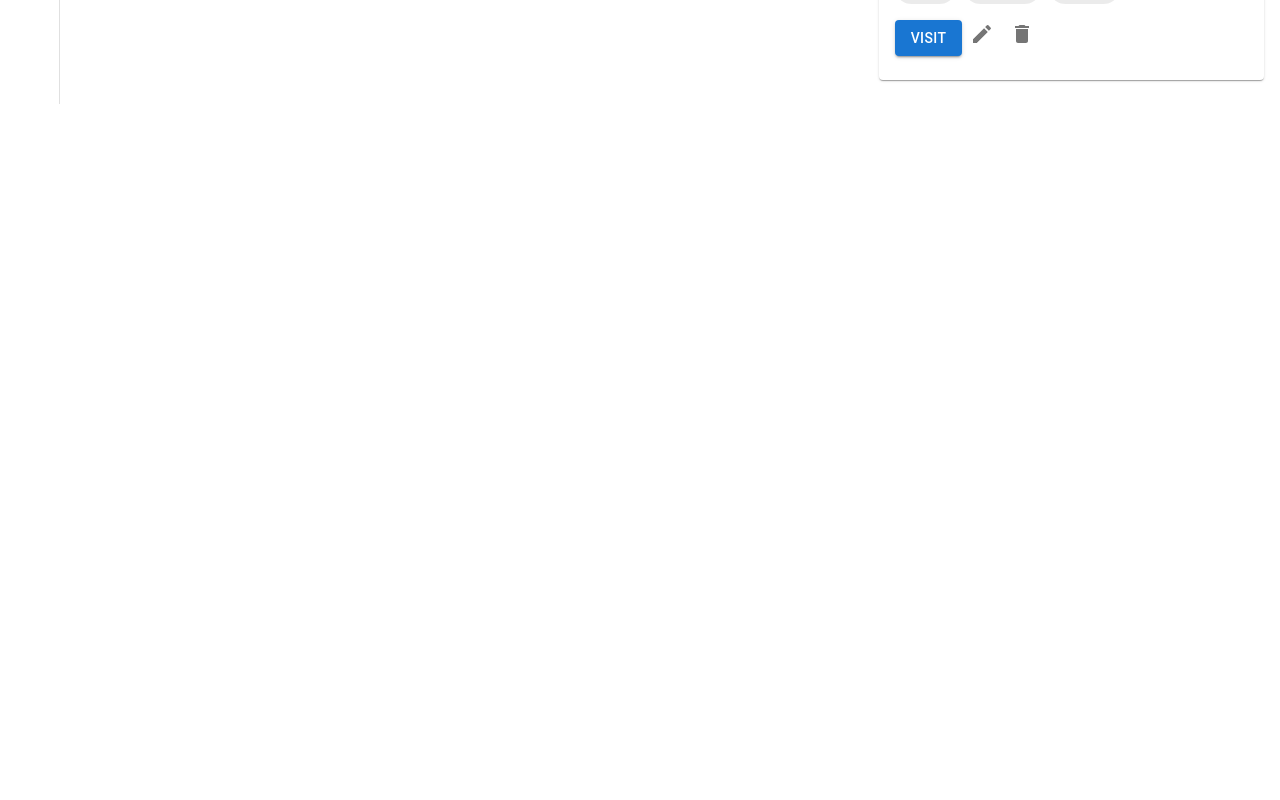
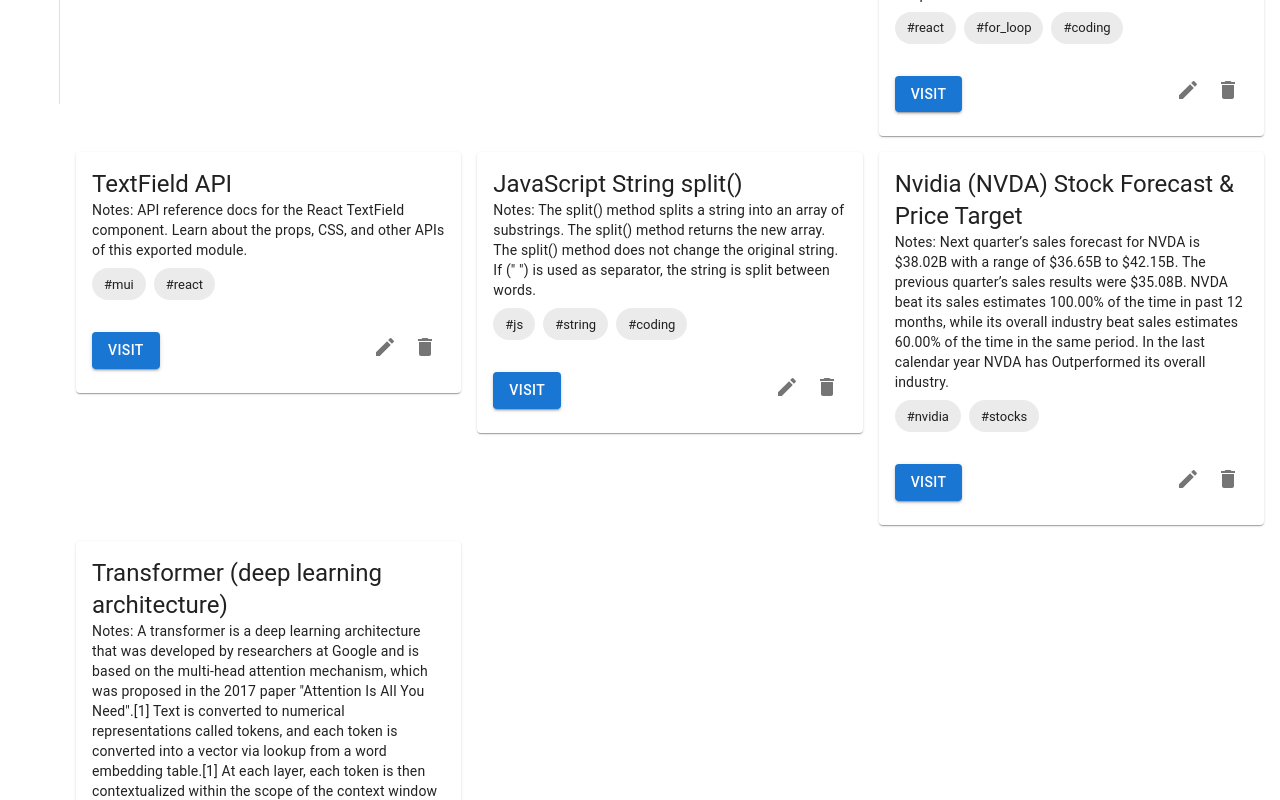
Before and after one commit to ab1hi2shek/BookmarkAIFrontend, a React (Vite) app: page / in a window 1280 px wide. Shown: the part 760-1560 px from the top of the page. Before the commit the page ends 856 px from the top, so only its background shows below. Built offline with nearby package versions, Linux system fonts and the light colour scheme.

Commit message:
bookmarks as reducers

```diff
--- a/src/components/BookmarkCard.jsx
+++ b/src/components/BookmarkCard.jsx
@@ -3,25 +3,38 @@ import { Card, CardContent, Typography, Button, Grid, IconButton, Chip, Box } fr
 import EditIcon from '@mui/icons-material/Edit';
 import DeleteIcon from '@mui/icons-material/Delete';
 import EditBookmarkModal from './EditBookmarkModal';
+import { deleteBookmark, editBookmark } from '../features/bookmarks/bookmarksSlice';
+import { selectFilteredBookmarks } from '../features/bookmarks/bookmarksSelectors';
+import { useSelector, useDispatch } from 'react-redux';
 
-const BookmarkCard = ({ bookmarks, onDelete, onEdit }) => {
+const BookmarkCard = () => {
     const [editModalOpen, setEditModalOpen] = useState(false);
     const [selectedBookmark, setSelectedBookmark] = useState(null);
 
-    const handleEditClick = (bookmark) => {
-        setSelectedBookmark(bookmark);
-        setEditModalOpen(true);
+    // Use selectors to get the filtered bookmarks.
+    const dispatch = useDispatch();
+    const filteredBookmarks = useSelector(selectFilteredBookmarks);
+
+    const handleSave = (updatedBookmark) => {
+        dispatch(editBookmark({ updatedBookmark }));
+        setEditModalOpen(false);
     };
 
-    const handleSave = (updatedBookmark) => {
-        onEdit(updatedBookmark);
-        setEditModalOpen(false);
+    // Handle bookmark deletion by dispatching the deleteBookmark action
+    const handleDeleteBookmark = (id) => {
+        dispatch(deleteBookmark(id));
+    };
+
+    // Handle bookmark editing by dispatching the editBookmark action
+    const handleEditBookmark = (updatedBookmark) => {
+        setSelectedBookmark(updatedBookmark);
+        setEditModalOpen(true);
     };
 
     return (
         <>
-            <Grid container spacing={2}>
-                {bookmarks.map((bookmark) => (
+            <Grid container spacing={2} marginTop={1}>
+                {filteredBookmarks.map((bookmark) => (
                     <Grid item xs={4} key={bookmark.id}>
                         <Card>
                             <CardContent>
@@ -29,9 +42,17 @@ const BookmarkCard = ({ bookmarks, onDelete, onEdit }) => {
                                 <Typography variant="body2">Notes: {bookmark.notes}</Typography>
                                 <Box sx={{ mt: 1 }}>
                                     {bookmark.tags.map((tag, index) => (
-                                        <Chip key={index} label={tag} sx={{ mr: 1, mb: 1 }} />
+                                        <Chip key={index} label={tag.split("-")[1]} sx={{ mr: 1, mb: 1 }} />
                                     ))}
                                 </Box>
+                                <Box
+                                    sx={{
+                                        mt: 2,
+                                        display: 'flex',
+                                        justifyContent: 'space-between',
+                                        alignItems: 'center',
+                                    }}
+                                >
                                     <Button
                                         variant="contained"
                                         color="primary"
@@ -41,12 +62,15 @@ const BookmarkCard = ({ bookmarks, onDelete, onEdit }) => {
                                     >
                                         Visit
                                     </Button>
-                                <IconButton onClick={() => handleEditClick(bookmark)}>
+                                    <Box>
+                                        <IconButton onClick={() => handleEditBookmark(bookmark)}>
                                             <EditIcon />
                                         </IconButton>
-                                <IconButton onClick={() => onDelete(bookmark.id)}>
+                                        <IconButton onClick={() => handleDeleteBookmark(bookmark.id)}>
                                             <DeleteIcon />
                                         </IconButton>
+                                    </Box>
+                                </Box>
                             </CardContent>
                         </Card>
                     </Grid>
--- a/src/components/BookmarkList.jsx
+++ b/src/components/BookmarkList.jsx
@@ -1,19 +1,18 @@
-import React, { useState } from 'react';
-import { List, ListItem, ListItemText } from '@mui/material';
-import { getBookmarksList } from '../data/bookmarkData';
+import React from 'react';
+import { List, ListItem, ListItemText, ListItemButton } from '@mui/material';
+import { useSelector } from 'react-redux';
+import { selectFilteredBookmarks } from '../features/bookmarks/bookmarksSelectors';
 
 const BookmarkList = ({ onBookmarkClick }) => {
-    const bookmarks = getBookmarksList();
+    const filteredBookmarks = useSelector(selectFilteredBookmarks);
 
     return (
         <List>
-            {bookmarks.map((bookmark) => (
-                <ListItem
-                    button
-                    key={bookmark.id}
-                    onClick={() => onBookmarkClick(bookmark)}
-                >
-                    <ListItemText primary={bookmark.title} />
+            {filteredBookmarks.map((bookmark) => (
+                <ListItem key={bookmark.id}>
+                    <ListItemButton onClick={() => onBookmarkClick(bookmark)}>
+                        <ListItemText primary={bookmark.title} />
+                    </ListItemButton>
                 </ListItem>
             ))}
         </List>
--- a/src/components/Breadcrumbs.jsx
+++ b/src/components/Breadcrumbs.jsx
@@ -4,7 +4,7 @@ import HomeIcon from '@mui/icons-material/Home';
 import { useDispatch, useSelector } from 'react-redux';
 import { toggleSelectedTags } from '../features/tags/tagsSlice';
 
-const Breadcrumbs = ({ onTagClick }) => {
+const Breadcrumbs = () => {
 
     const dispatch = useDispatch();
     const allTags = useSelector((state) => state.tags.allTags);
--- a/src/components/EditBookmarkModal.jsx
+++ b/src/components/EditBookmarkModal.jsx
@@ -1,10 +1,19 @@
-import React, { useState } from 'react';
+import React, { useState, useEffect } from 'react';
 import { Modal, Box, TextField, Button, Chip, Typography } from '@mui/material';
 
 const EditBookmarkModal = ({ open, onClose, bookmark, onSave }) => {
-    const [title, setTitle] = useState(bookmark.title);
-    const [notes, setNotes] = useState(bookmark.notes);
-    const [tags, setTags] = useState(bookmark.tags.join(', '));
+    const [title, setTitle] = useState('');
+    const [notes, setNotes] = useState('');
+    const [tags, setTags] = useState([]);
+
+    // Sync state with the selectedTagForEdit prop
+    useEffect(() => {
+        if (bookmark) {
+            setTitle(bookmark.title || '');
+            setNotes(bookmark.notes || '');
+            setTags(bookmark.tags ? bookmark.tags.join(', ') : [])
+        }
+    }, [bookmark]);
 
     const handleSave = () => {
         const updatedBookmark = {
@@ -25,13 +34,21 @@ const EditBookmarkModal = ({ open, onClose, bookmark, onSave }) => {
                     top: '50%',
                     left: '50%',
                     transform: 'translate(-50%, -50%)',
-                    width: 400,
+                    width: '60vw',
                     bgcolor: 'background.paper',
                     boxShadow: 24,
                     p: 4,
                 }}
             >
-                <Typography variant="h6">Edit Bookmark</Typography>
+                <Typography variant="h5" textAlign="center">Edit Bookmark</Typography>
+                <TextField
+                    label="URL"
+                    fullWidth
+                    value={bookmark.url}
+                    onChange={(e) => setTitle(e.target.value)}
+                    sx={{ mt: 2 }}
+                    disabled
+                />
                 <TextField
                     label="Title"
                     fullWidth
@@ -43,7 +60,7 @@ const EditBookmarkModal = ({ open, onClose, bookmark, onSave }) => {
                     label="Notes"
                     fullWidth
                     multiline
-                    rows={4}
+                    rows={6}
                     value={notes}
                     onChange={(e) => setNotes(e.target.value)}
                     sx={{ mt: 2 }}
--- a/src/components/EditTagModal.jsx
+++ b/src/components/EditTagModal.jsx
@@ -4,13 +4,9 @@ import { Modal, Box, TextField, Button, Typography } from '@mui/material';
 const EditTagModal = ({ open, onClose, selectedTagForEdit, onSave }) => {
     const [tagName, setTagName] = useState('');
 
-    console.log("selectedTagForEdit = " + JSON.stringify(selectedTagForEdit));
-
     // Sync state with the selectedTagForEdit prop
     useEffect(() => {
-        console.log("haha0 = " + selectedTagForEdit)
         if (selectedTagForEdit) {
-            console.log("haha = " + selectedTagForEdit)
             setTagName(selectedTagForEdit.name || ''); // Set name or fallback to an empty string
         }
     }, [selectedTagForEdit]);
--- a/src/components/MainLayout.jsx
+++ b/src/components/MainLayout.jsx
@@ -1,64 +1,13 @@
 import React, { useState } from 'react';
 import Breadcrumbs from './Breadcrumbs';
 import BookmarkCard from './BookmarkCard';
-import { getBookmarksList, getTagsList } from '../data/bookmarkData';
 
 const MainLayout = () => {
-    const [selectedTags, setSelectedTags] = useState([]);
-    const [bookmarks, setBookmarks] = useState(getBookmarksList());
-
-    const handleTagClick = (tag) => {
-        if (selectedTags.includes(tag)) {
-            setSelectedTags(selectedTags.filter((t) => t !== tag));
-        } else {
-            setSelectedTags([...selectedTags, tag]);
-        }
-    };
-
-    const handleDeleteBookmark = (id) => {
-        setBookmarks(bookmarks.filter((bookmark) => bookmark.id !== id));
-    };
-
-    const handleEditBookmark = (updatedBookmark) => {
-        setBookmarks(
-            bookmarks.map((bookmark) =>
-                bookmark.id === updatedBookmark.id ? updatedBookmark : bookmark
-            )
-        );
-    };
-
-    const handleEditTag = (oldTag, newTag) => {
-        const updatedBookmarks = bookmarks.map((bookmark) => ({
-            ...bookmark,
-            tags: bookmark.tags.map((tag) => (tag === oldTag ? newTag : tag)),
-        }));
-        setBookmarks(updatedBookmarks);
-    };
-
-    const handleDeleteTag = (tag) => {
-        const updatedBookmarks = bookmarks
-            .map((bookmark) => ({
-                ...bookmark,
-                tags: bookmark.tags.filter((t) => t !== tag),
-            }))
-            .filter((bookmark) => bookmark.tags.length > 0); // Remove bookmarks with no tags
-        setBookmarks(updatedBookmarks);
-    };
-
-    const filteredBookmarks = selectedTags.length
-        ? bookmarks.filter((bookmark) =>
-            bookmark.tags.some((tag) => selectedTags.includes(tag))
-        )
-        : bookmarks;
 
     return (
         <div style={{ flex: 1, padding: '16px' }}>
-            <Breadcrumbs selectedTags={selectedTags} onTagClick={handleTagClick} />
-            <BookmarkCard
-                bookmarks={filteredBookmarks}
-                onDelete={handleDeleteBookmark}
-                onEdit={handleEditBookmark}
-            />
+            <Breadcrumbs />
+            <BookmarkCard />
         </div>
     );
 };
--- a/src/components/TagList.jsx
+++ b/src/components/TagList.jsx
@@ -11,12 +11,10 @@ const TagList = () => {
     const [selectedTagForUpdate, setSelectedTagForUpdate] = useState(null);
 
     const dispatch = useDispatch();
-
     const allTags = useSelector((state) => state.tags.allTags);
 
     const handleEditClick = (tag) => {
         setSelectedTagForUpdate(tag);
-        console.log("new = " + JSON.stringify(tag))
         setEditModalOpen(true);
     };
 
--- a/src/data/bookmarkData.js
+++ b/src/data/bookmarkData.js
@@ -5,7 +5,7 @@ export const getBookmarksList = () => {
         title: 'React learning tutorial',
         id: 'bookmark1',
         notes: 'Basic react tutorial to start. I want to get it done by this week.',
-        tags: ['#react', '#self-project', '#coding'],
+        tags: ['tag-#react', 'tag-#self_project', 'tag-#coding'],
         url: 'https://legacy.reactjs.org/docs/handling-events.html',
     };
 
@@ -13,7 +13,7 @@ export const getBookmarksList = () => {
         title: 'Chatgpt playground',
         id: 'bookmark2',
         notes: 'Chatgpt playground to ask questions',
-        tags: ['#chatgpt', '#ai'],
+        tags: ['tag-#chatgpt', 'tag-#ai'],
         url: 'https://chatgpt.com/',
     };
 
@@ -21,7 +21,7 @@ export const getBookmarksList = () => {
         title: 'User-defined types and hoisting in JavaScript',
         id: 'bookmark3',
         notes: `User-defined types and hoisting in JavaScript`,
-        tags: ['#js', '#js-types', '#hoisting', '#user-defined', '#react'],
+        tags: ['tag-#js', 'tag-#js_types', 'tag-#hoisting', 'tag-#user_defined', 'tag-#react'],
         url: `https://medium.com/@_benaston/user-defined-types-in-javascript-and-hoisting-6337c929a339`,
     };
 
@@ -29,7 +29,7 @@ export const getBookmarksList = () => {
         title: 'Reddit groups ban X links in protest at Musk arm gesture',
         id: 'bookmark4',
         notes: "More than 100 Reddit communities have banned users from posting links to X in protest at owner Elon Musk's controversial arm gesture at a rally celebrating Donald Trump's return to office.",
-        tags: ['#musk', '#trump', '#news'],
+        tags: ['tag-#musk', 'tag-#trump', 'tag-#news'],
         url: 'https://www.bbc.com/news/articles/c77r1p887e5o',
     };
 
@@ -37,7 +37,7 @@ export const getBookmarksList = () => {
         title: 'Introducing JSX from react website',
         id: 'bookmark5',
         notes: 'SX produces React “elements”. We will explore rendering them to the DOM in the next section. Below, you can find the basics of JSX necessary to get you started.',
-        tags: ['#react', '#jsx', '#coding'],
+        tags: ['tag-#react', 'tag-#jsx', 'tag-#coding'],
         url: 'https://legacy.reactjs.org/docs/introducing-jsx.html',
     };
 
@@ -45,8 +45,40 @@ export const getBookmarksList = () => {
         title: 'How do you loop inside React JSX?',
         id: 'bookmark6',
         notes: 'You have a set of elements, and you’d like to loop over them to generate a JSX partial. In templating languages, you can write a for loop directly inside the template. You have a set of elements, and you’d like to loop over them to generate a JSX partial. In templating languages, you can write a for loop directly inside the template. You have a set of elements, and you’d like to loop over them to generate a JSX partial. In templating languages, you can write a for loop directly inside the template. You have a set of elements, and you’d like to loop over them to generate a JSX partial. In templating languages, you can write a for loop directly inside the template.',
-        tags: ['#react', '#for-loop', '#coding'],
+        tags: ['tag-#react', 'tag-#for_loop', 'tag-#coding'],
         url: 'https://sentry.io/answers/react-for-loops/',
+    };
+
+    const bookmark7 = {
+        title: 'TextField API',
+        id: 'bookmark7',
+        notes: 'API reference docs for the React TextField component. Learn about the props, CSS, and other APIs of this exported module.',
+        tags: ['tag-#mui', 'tag-#react'],
+        url: 'https://mui.com/material-ui/api/text-field/?srsltid=AfmBOoo-Z_iIucWP6r-e9w6e1p6ViI-9_CN3y9LK-EdeTIVd4LUCZLFw',
+    };
+
+    const bookmark8 = {
+        title: 'JavaScript String split()',
+        id: 'bookmark8',
+        notes: 'The split() method splits a string into an array of substrings. The split() method returns the new array. The split() method does not change the original string. If (" ") is used as separator, the string is split between words.',
+        tags: ['tag-#js', 'tag-#string', 'tag-#coding'],
+        url: 'https://www.w3schools.com/jsref/jsref_split.asp',
+    };
+
+    const bookmark9 = {
+        title: 'Nvidia (NVDA) Stock Forecast & Price Target',
+        id: 'bookmark9',
+        notes: 'Next quarter’s sales forecast for NVDA is $38.02B with a range of $36.65B to $42.15B. The previous quarter’s sales results were $35.08B. NVDA beat its sales estimates 100.00% of the time in past 12 months, while its overall industry beat sales estimates 60.00% of the time in the same period. In the last calendar year NVDA has Outperformed its overall industry.',
+        tags: ['tag-#nvidia', 'tag-#stocks'],
+        url: 'https://www.tipranks.com/stocks/nvda/forecast',
+    };
+
+    const bookmark10 = {
+        title: 'Transformer (deep learning architecture)',
+        id: 'bookmark10',
+        notes: 'A transformer is a deep learning architecture that was developed by researchers at Google and is based on the multi-head attention mechanism, which was proposed in the 2017 paper "Attention Is All You Need".[1] Text is converted to numerical representations called tokens, and each token is converted into a vector via lookup from a word embedding table.[1] At each layer, each token is then contextualized within the scope of the context window with other (unmasked) tokens via a parallel multi-head attention mechanism, allowing the signal for key tokens to be amplified and less important tokens to be diminished.',
+        tags: ['tag-#deep_learning', 'tag-#ai', 'tag-#llm'],
+        url: 'https://en.wikipedia.org/wiki/Transformer_(deep_learning_architecture)',
     };
 
     bookmarks.push(bookmark1);
@@ -55,6 +87,10 @@ export const getBookmarksList = () => {
     bookmarks.push(bookmark4);
     bookmarks.push(bookmark5);
     bookmarks.push(bookmark6);
+    bookmarks.push(bookmark7);
+    bookmarks.push(bookmark8);
+    bookmarks.push(bookmark9);
+    bookmarks.push(bookmark10);
 
     return bookmarks;
 };
@@ -71,8 +107,8 @@ export const getTagsList = () => {
     let resultTagListObj = [];
     tagListUnique.forEach((tag) => {
         let tagItem = {
-            "id": "tag-" + count,
-            "name": tag,
+            "id": tag,
+            "name": tag.split("-")[1],
             "creator": "USER",
             "userId": "user-1",
             "isSelected": false
--- /dev/null
+++ b/src/features/bookmarks/bookmarksSelectors.js
@@ -0,0 +1,20 @@
+import { createSelector } from '@reduxjs/toolkit';
+
+// Selector to filter bookmarks based on selected tags
+export const selectFilteredBookmarks = createSelector(
+    [(state) => state.bookmarks.allBookmarks, (state) => state.tags.allTags],
+    (allBookmarks, allTags) => {
+        const selectedTagIds = allTags.filter((tag) => tag.isSelected).map((tag) => tag.id);
+
+        console.log(selectedTagIds)
+
+        // If no tags are selected, return all bookmarks
+        if (selectedTagIds.length === 0) {
+            return allBookmarks;
+        }
+
+        return allBookmarks.filter((bookmark) =>
+            bookmark.tags.some((tag) => selectedTagIds.includes(tag))
+        );
+    }
+);
--- a/src/features/bookmarks/bookmarksSlice.js
+++ b/src/features/bookmarks/bookmarksSlice.js
@@ -3,17 +3,21 @@ import { getBookmarksList } from '../../data/bookmarkData';
 
 const bookmarksSlice = createSlice({
     name: 'bookmarks',
-    initialState: getBookmarksList(),
+    initialState: {
+        allBookmarks: getBookmarksList()
+    },
     reducers: {
         addBookmark: (state, action) => {
             state.push(action.payload);
         },
         editBookmark: (state, action) => {
-            const index = state.findIndex((b) => b.id === action.payload.id);
-            if (index !== -1) state[index] = action.payload;
+            return state.allBookmarks; //TODO: Implement
         },
         deleteBookmark: (state, action) => {
-            return state.filter((b) => b.id !== action.payload);
+            console.log(action.payload);
+            console.log(JSON.stringify(state.allBookmarks));
+            state.allBookmarks = state.allBookmarks.filter((b) => b.id !== action.payload);
+            console.log(JSON.stringify(state.allBookmarks));
         },
     },
 });
```
Also changed, not shown: 2 other files (tests, documents, lock files or other folders). Lines whose indentation alone changed are shown as unchanged.
